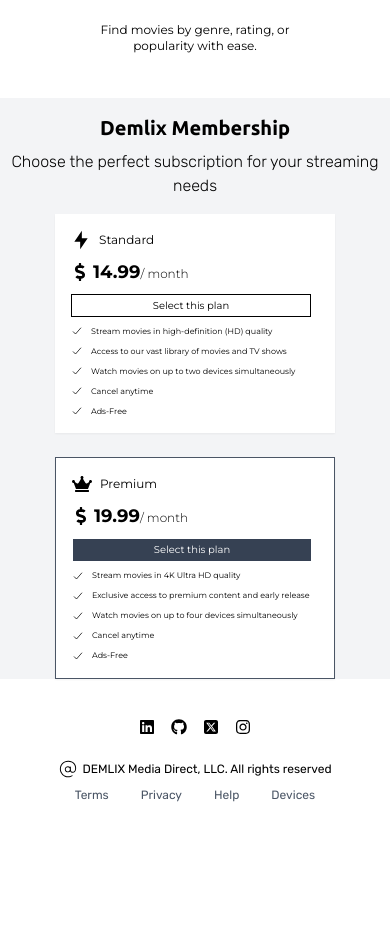
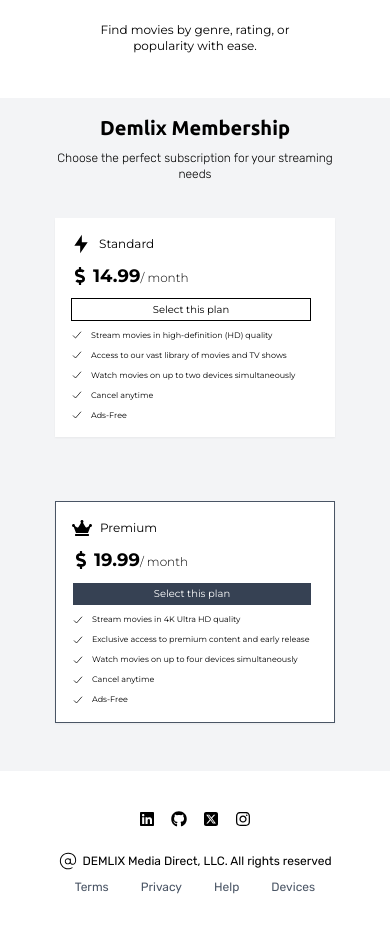
Before and after one commit to Demlew1/The-Movie-Database, a React (Vite) app: page /Home in a window 390 px wide. Shown: the part 1442-2369 px from the top of the page. Before the commit the page ends 2277 px from the top, so only its background shows below. Built offline with nearby package versions, Linux system fonts and the light colour scheme; no server answers; a web font is replaced by a local one.

Commit message:
made the membership component responsive for small devices

```diff
--- a/src/components/pages/Home-page/Membership.jsx
+++ b/src/components/pages/Home-page/Membership.jsx
@@ -20,13 +20,13 @@ const premium = [
 function Membership() {
   return (
     <div className="bg-gray-100 mt-10 pt-4 text-center">
-      <div className="font-['Ubuntu']">
+      <div className="font-['Ubuntu'] mb-5">
         <p className="font-bold text-xl text-center">Demlix Membership</p>
-        <p className="font-['Rubik'] pt-2 font-light">
+        <p className="font-['Rubik'] pt-2 font-light text-xs mx-10">
           Choose the perfect subscription for your streaming needs
         </p>
       </div>
-      <div className="flex flex-col gap-2 items-center">
+      <div className="flex flex-col gap-12 items-center pb-12">
         <div className="bg-white font-['Montserrat'] text-xs flex flex-col gap-2 justify-center w-70 my-4 p-4 shadow-xs">
           <div className=" flex flex-row gap-2">
             <RiFlashlightFill className="size-5" />
```
